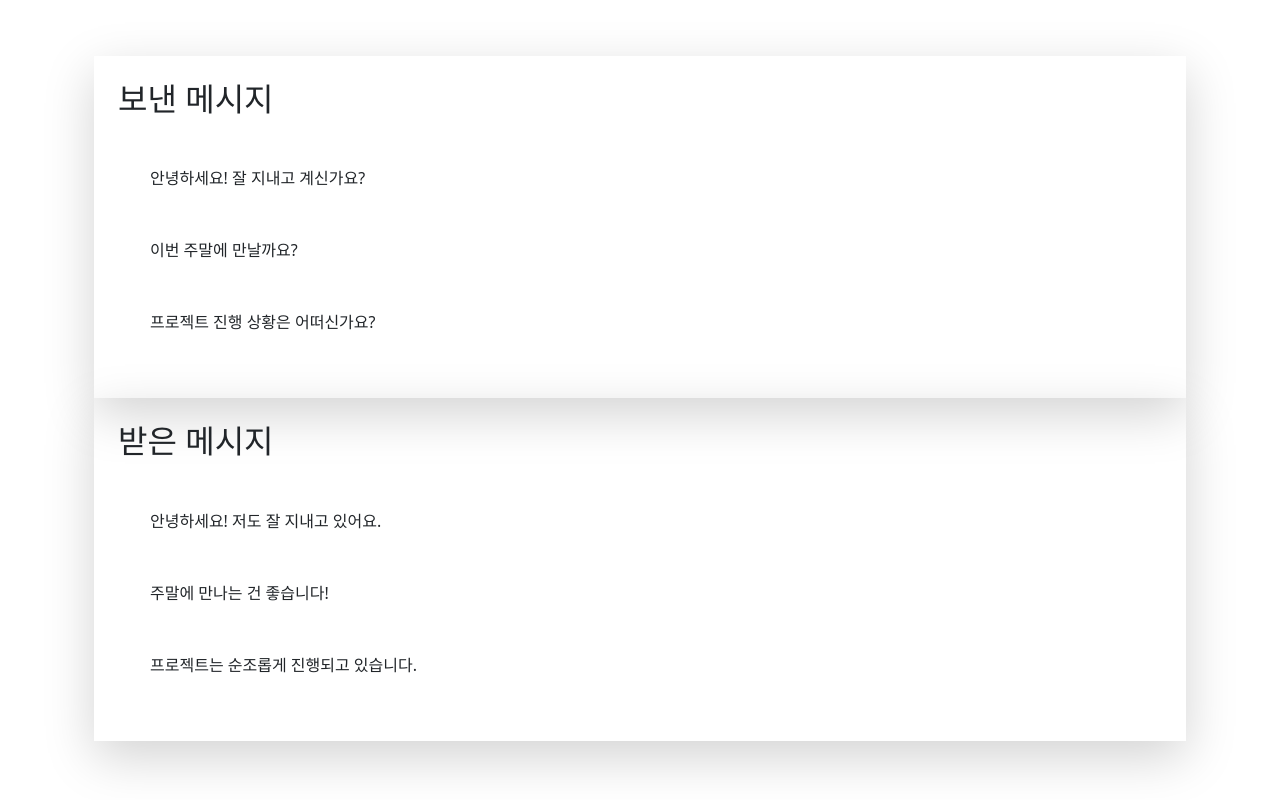
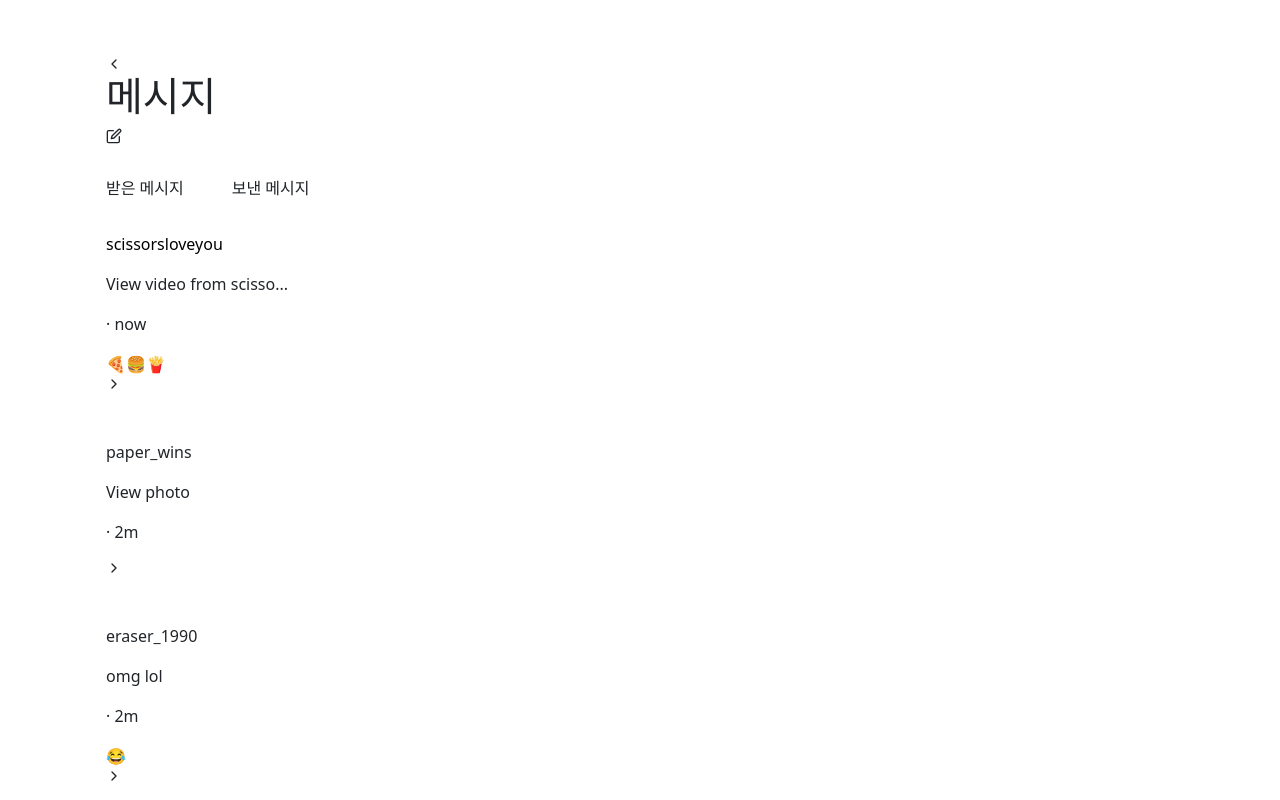
Before and after one commit to ZZKNU/front-end, a React (Vite) app: page /messagelist in a window 1280 px wide. Shown: the top 800 px of the page. Built offline with nearby package versions, Linux system fonts and the light colour scheme.

Commit message:
Fix:Message 디자인 변경
Message Page의 디자인 변경
Sidebar에서 메시지 클릭 시 모달 대신 MessagePage로 이동

```diff
--- a/src/components/Sidebar.jsx
+++ b/src/components/Sidebar.jsx
@@ -55,7 +55,7 @@ const Sidebar = ({ isOpen, toggleSidebar }) => {
               <NavLink to="/my" onClick={toggleSidebar}>
                 마이페이지
               </NavLink>
-              <button
+              {/* <button
                 onClick={() => {
                   toggleMessageModal();
                   toggleSidebar();
@@ -63,7 +63,10 @@ const Sidebar = ({ isOpen, toggleSidebar }) => {
                 className="text-white hover:text-indigo-200 flex items-center gap-2"
               >
                 <FaComments /> 메시지
-              </button>
+              </button> */}
+              <NavLink to="/messagelist" onClick={toggleSidebar}>
+                쪽지
+              </NavLink>
               <button
                 onClick={toggleFortuneModal}
                 className="text-white hover:text-indigo-200"
--- a/src/page/MessagePage.jsx
+++ b/src/page/MessagePage.jsx
@@ -1,46 +1,174 @@
-import { useState } from 'react';
+import { useState } from "react";
+import { useNavigate } from "react-router-dom";
+import { motion, AnimatePresence } from "framer-motion";
+import { FiChevronLeft, FiEdit, FiChevronRight } from "react-icons/fi";
 
-const MessagePage = () => {
+const MessageListPage = () => {
+  const [activeTab, setActiveTab] = useState("received");
+  const navigate = useNavigate();
   // 샘플 데이터
-  const [sentMessages, setSentMessages] = useState([
-    { id: 1, content: "안녕하세요! 잘 지내고 계신가요?" },
-    { id: 2, content: "이번 주말에 만날까요?" },
-    { id: 3, content: "프로젝트 진행 상황은 어떠신가요?" }
-  ]);
+  const receivedMessages = [
+    {
+      id: 1,
+      username: "scissorsloveyou",
+      lastMessage: "View video from scisso...",
+      time: "now",
+      unread: true,
+      emoji: "🍕🍔🍟",
+    },
+    { id: 2, username: "paper_wins", lastMessage: "View photo", time: "2m" },
+    {
+      id: 3,
+      username: "eraser_1990",
+      lastMessage: "omg lol",
+      time: "2m",
+      emoji: "😂",
+    },
+    { id: 4, username: "paperxclip", lastMessage: "Delivered", time: "2h" },
+    {
+      id: 5,
+      username: "bday planning!!",
+      lastMessage: "Opened by 3",
+      time: "3h",
+    },
+  ];
 
-  const [receivedMessages, setReceivedMessages] = useState([
-    { id: 1, content: "안녕하세요! 저도 잘 지내고 있어요." },
-    { id: 2, content: "주말에 만나는 건 좋습니다!" },
-    { id: 3, content: "프로젝트는 순조롭게 진행되고 있습니다." }
-  ]);
+  const sentMessages = [
+    {
+      id: 1,
+      username: "big stapler",
+      lastMessage: "Hey, how's it going?",
+      time: "1h",
+    },
+    {
+      id: 2,
+      username: "pencil_sharp",
+      lastMessage: "Did you get my last message?",
+      time: "3h",
+    },
+    {
+      id: 3,
+      username: "notebook_lover",
+      lastMessage: "See you tomorrow!",
+      time: "5h",
+    },
+    {
+      id: 4,
+      username: "ink_master",
+      lastMessage: "Thanks for the help!",
+      time: "1d",
+    },
+  ];
+
+  const tabVariants = {
+    enter: (direction) => ({
+      x: direction > 0 ? "100%" : "-100%",
+      opacity: 0,
+    }),
+    center: {
+      x: 0,
+      opacity: 1,
+    },
+    exit: (direction) => ({
+      x: direction < 0 ? "100%" : "-100%",
+      opacity: 0,
+    }),
+  };
+
+  const [[page, direction], setPage] = useState([0, 0]);
+
+  const paginate = (newDirection) => {
+    setPage([page + newDirection, newDirection]);
+    setActiveTab(activeTab === "received" ? "sent" : "received");
+  };
 
   return (
-    <div className="container flex flex-col md:flex-row p-4 mt-10 space-x-4 justify-center items-start min-h-screen">
-      {/* 보낸 메시지 */}
-      <div className="flex-1 bg-blue-100 p-4 rounded-lg shadow-lg">
-        <h2 className="text-xl font-bold mb-4">보낸 메시지</h2>
-        <ul className="space-y-4">
-          {sentMessages.map((message) => (
-            <li key={message.id} className="border-b py-4">
-              {message.content}
-            </li>
-          ))}
-        </ul>
+    <div className="container mx-auto max-w-md bg-white h-screen flex flex-col">
+      <div className="border-b p-4 flex justify-between items-center">
+        <div className="flex items-center">
+          <FiChevronLeft
+            className="h-6 w-6 mr-2 cursor-pointer"
+            onClick={() => navigate(-1)}
+          />
+          <h1 className="text-xl font-semibold">메시지</h1>
+        </div>
+        <FiEdit
+          className="h-6 w-6 cursor-pointer"
+          onClick={() => alert("메세지 모달?")}
+        />
       </div>
 
-      {/* 받은 메시지 */}
-      <div className="flex-1 bg-green-100 p-4 rounded-lg shadow-lg">
-        <h2 className="text-xl font-bold mb-4">받은 메시지</h2>
-        <ul className="space-y-4">
-          {receivedMessages.map((message) => (
-            <li key={message.id} className="border-b py-4">
-              {message.content}
-            </li>
-          ))}
-        </ul>
+      <div className="flex border-b">
+        <button
+          className={`flex-1 py-2 px-4 text-center ${
+            activeTab === "received"
+              ? "border-b-2 border-blue-500 text-blue-500"
+              : "text-gray-500"
+          }`}
+          onClick={() => activeTab !== "received" && paginate(-1)}
+        >
+          받은 메시지
+        </button>
+        <button
+          className={`flex-1 py-2 px-4 text-center ${
+            activeTab === "sent"
+              ? "border-b-2 border-blue-500 text-blue-500"
+              : "text-gray-500"
+          }`}
+          onClick={() => activeTab !== "sent" && paginate(1)}
+        >
+          보낸 메시지
+        </button>
+      </div>
+
+      <div className="flex-1 overflow-hidden">
+        <AnimatePresence initial={false} custom={direction}>
+          <motion.div
+            key={page}
+            custom={direction}
+            variants={tabVariants}
+            initial="enter"
+            animate="center"
+            exit="exit"
+            transition={{
+              x: { type: "spring", stiffness: 300, damping: 30 },
+              opacity: { duration: 0.2 },
+            }}
+            className="h-full overflow-y-auto"
+          >
+            {(activeTab === "received" ? receivedMessages : sentMessages).map(
+              (message) => (
+                <div
+                  key={message.id}
+                  className="flex justify-between items-center p-4 border-b"
+                >
+                  <div className="flex-1">
+                    <p
+                      className={`font-semibold ${
+                        message.unread ? "text-black" : "text-gray-700"
+                      }`}
+                    >
+                      {message.username}
+                    </p>
+                    <div className="flex items-center text-gray-500 text-sm">
+                      <p className="mr-1">{message.lastMessage}</p>
+                      <p>· {message.time}</p>
+                    </div>
+                  </div>
+                  <div className="flex items-center">
+                    {message.emoji && (
+                      <span className="mr-2">{message.emoji}</span>
+                    )}
+                    <FiChevronRight className="h-5 w-5 text-gray-400" />
+                  </div>
+                </div>
+              )
+            )}
+          </motion.div>
+        </AnimatePresence>
       </div>
     </div>
   );
 };
 
-export default MessagePage;
+export default MessageListPage;
```
